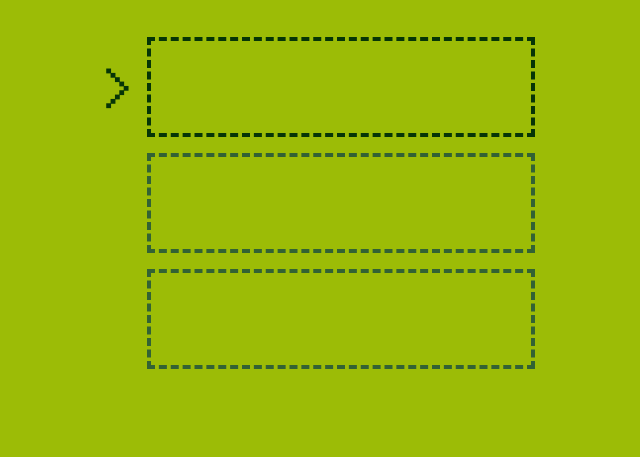
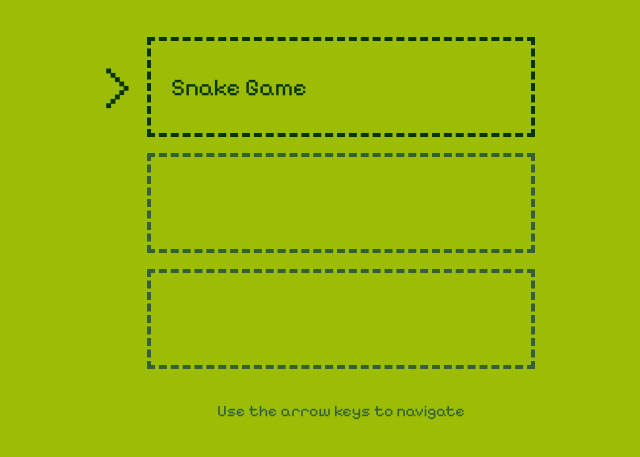
Before and after one commit to gabrielrez/Retro-Javascript-Games, a plain HTML site: page index.html in a window 1280 px wide. Shown: the part 223-680 px from the top of the page, without its empty margins (299-939 px from the left). Drawn offline with Linux system fonts and the light colour scheme.

Commit message:
commit 2

```diff
--- a/index.html
+++ b/index.html
@@ -17,6 +17,7 @@
     <div class="games-container">
       <a href="#snake" class="game">
         <img src="">
+        <p class="c3 link-game">Snake Game</p>
       </a>
       <a href="#" class="game">
         <img src="">
@@ -25,6 +26,7 @@
         <img src="">
       </a>
     </div>
+    <span class="c3">Use the arrow keys to navigate</span>
   </div>
 
   <script src="script.js"></script>
--- a/style.css
+++ b/style.css
@@ -33,6 +33,15 @@ body {
   align-items: center;
 }
 
+a {
+  text-decoration: none;
+}
+
+span {
+  display: inline-block;
+  margin-top: 32px;
+}
+
 /* UTILITARIO */
 
 .c0 {
@@ -57,6 +66,7 @@ body {
   max-width: 500px;
   height: 500px;
   padding: 32px;
+  text-align: center;
 }
 
 .title {
@@ -80,6 +90,11 @@ body {
   position: relative;
 }
 
+.link-game {
+  font-size: 1.5rem;
+  margin-left: 20px;
+}
+
 .game:before {
   content: ">";
   font-size: 3rem;
@@ -96,3 +111,7 @@ body {
 .game.active {
   border-color: var(--cor2);
 }
+
+.game.active .link-game {
+  color: var(--cor2);
+}
```
